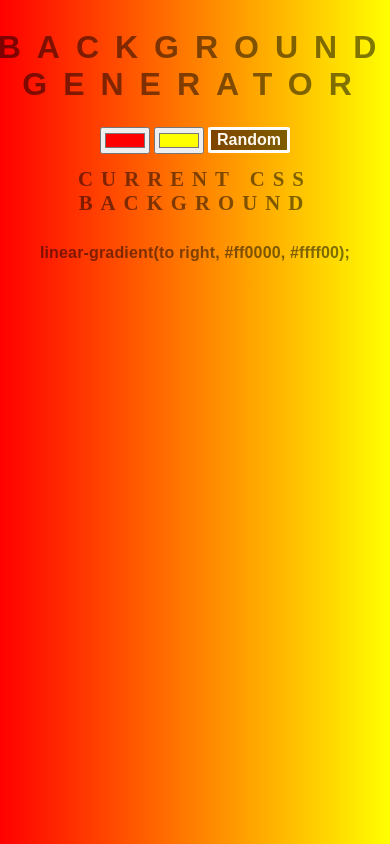
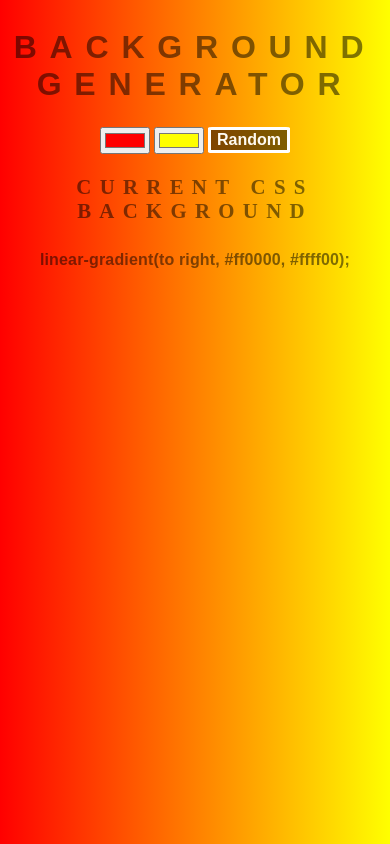
Before and after one commit to alexmonteil/background-generator, a plain HTML site: page index.html in a window 390 px wide. Drawn offline with Linux system fonts and the light colour scheme.

Commit message:
modified css

```diff
--- a/style.css
+++ b/style.css
@@ -69,9 +69,13 @@ button {
 @media only screen and (max-width: 600px) {
     h1 {
         font: 600 2em 'Raleway', sans-serif;
+        letter-spacing: .4em;
     }
 
     h2 {
         font-size: 1.3em;
+        letter-spacing: .4em;
+        margin-top: 5%;
+
     }
 }
```
